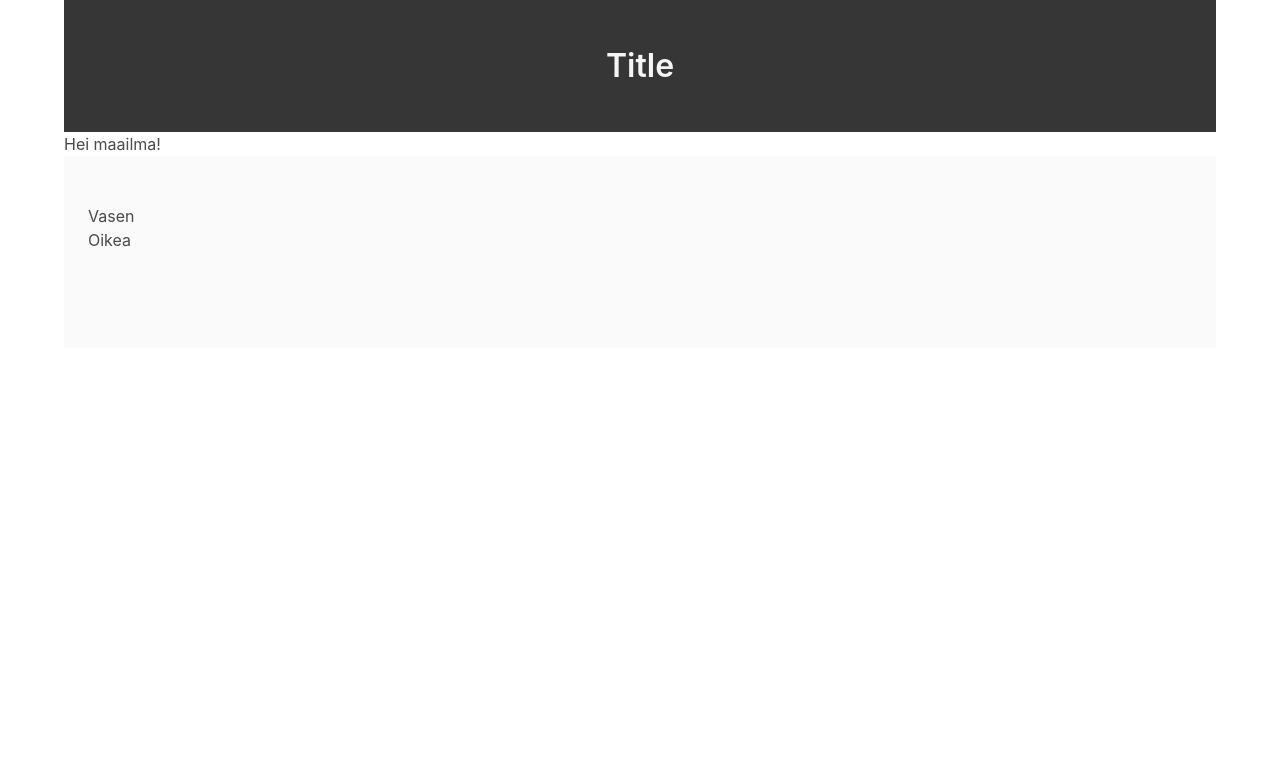
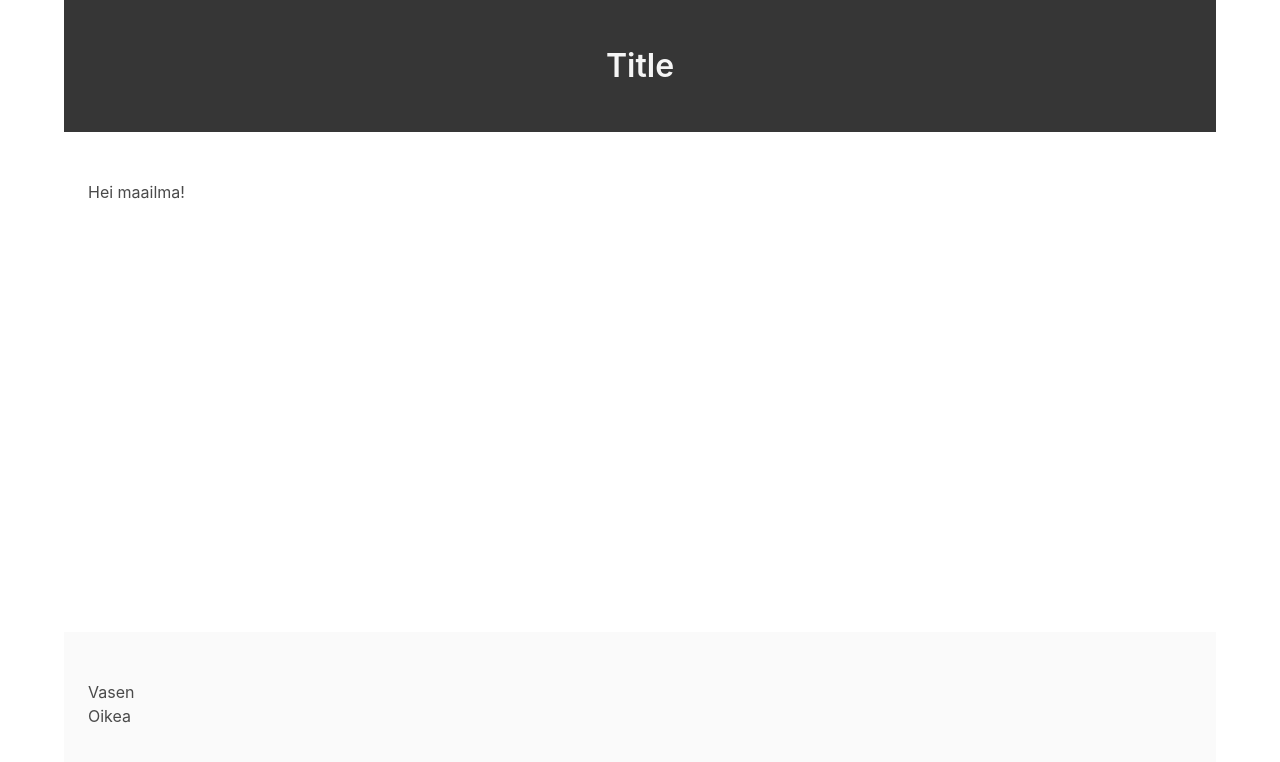
Before and after one commit to codento/react-workshop, a React (Create React App) app in the folder workshop/: page / in a window 1280 px wide. Shown: the top 762 px of the page. Built offline with nearby package versions, Linux system fonts and the light colour scheme.

Commit message:
height fix

```diff
--- a/workshop/src/App.js
+++ b/workshop/src/App.js
@@ -7,7 +7,8 @@ class App extends Component {
     return (
       <div className="container">
         <Header />
-        <p>Hei maailma!</p>
+        <div className='section' style={{ height: 'calc(100vh - 300px)'}}>
+        Hei maailma!</div>
         <Footer />
       </div>
     )
--- a/workshop/src/Footer.js
+++ b/workshop/src/Footer.js
@@ -4,7 +4,7 @@ import Button from './Button';
 const Footer = () => {
   return (
 
-    <footer className="footer">
+    <footer className="footer ">
       <div className="content">
         <Button content='Vasen' />
         <Button content='Oikea' />
--- a/workshop/src/index.css
+++ b/workshop/src/index.css
@@ -8,6 +8,11 @@ body {
   -moz-osx-font-smoothing: grayscale;
 }
 
+html, body, #root {
+  min-height: 100%;
+  height: 100%;
+}
+
 code {
   font-family: source-code-pro, Menlo, Monaco, Consolas, "Courier New",
     monospace;
```
